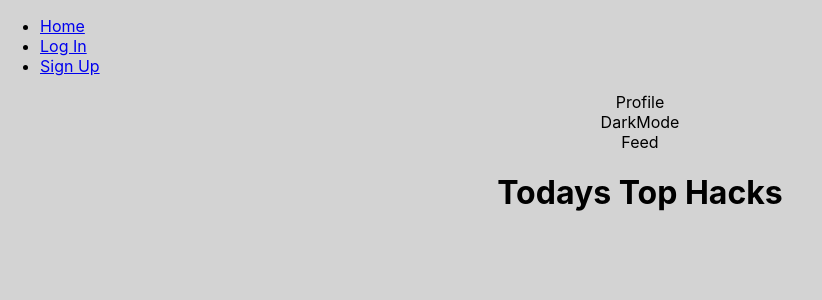
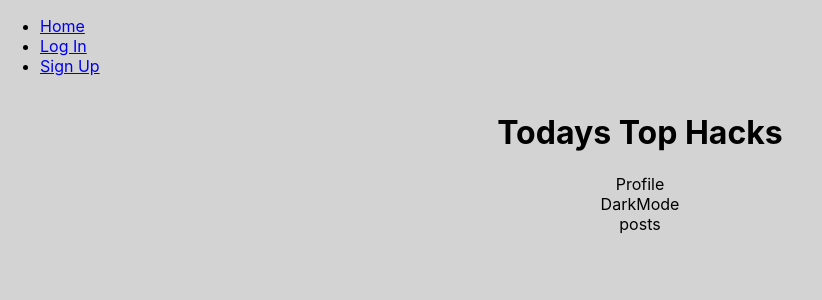
Before and after one commit to vzarate-94/NewHacks, a React (Create React App) app: page / in a window 1280 px wide. Shown: the top 300 px of the page, without its empty margins (0-822 px from the left). Built offline with nearby package versions, Linux system fonts and the light colour scheme.

Commit message:
create post model

```diff
--- a/src/components/Feed/Feed.jsx
+++ b/src/components/Feed/Feed.jsx
@@ -2,7 +2,9 @@ import React from 'react'
 
 function Feed() {
   return (
-    <div>Feed</div>
+    <div>
+      posts
+    </div>
   )
 }
 
--- a/src/pages/Landing/Landing.jsx
+++ b/src/pages/Landing/Landing.jsx
@@ -3,15 +3,15 @@ import Profile from '../../components/Profile/Profile'
 import DarkMode from '../../components/DarkMode/DarkMode'
 import Feed from '../../components/Feed/Feed'
 
-const Landing = ({user}) => {
+const Landing = () => {
   return (
     <main className={styles.container}>
+      <h1>
+        Todays Top Hacks
+      </h1>
       <Profile />
       <DarkMode />
       <Feed />
-      <h1>
-        Todays Top Hacks
-      </h1>
     </main>
   )
 }
```
Also changed, not shown: models/posts.js (added, +16 -0 lines).
